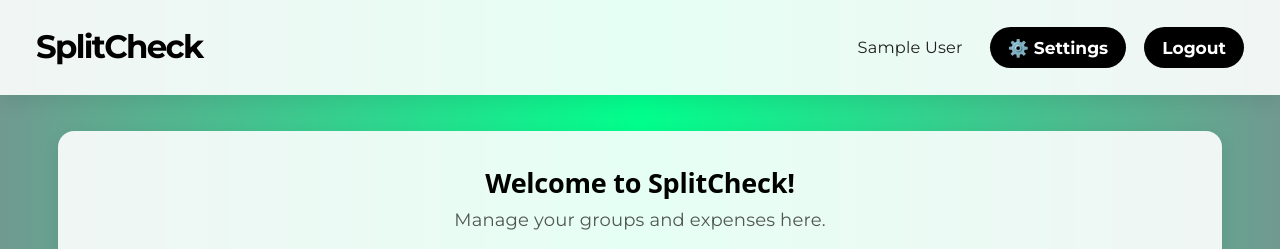
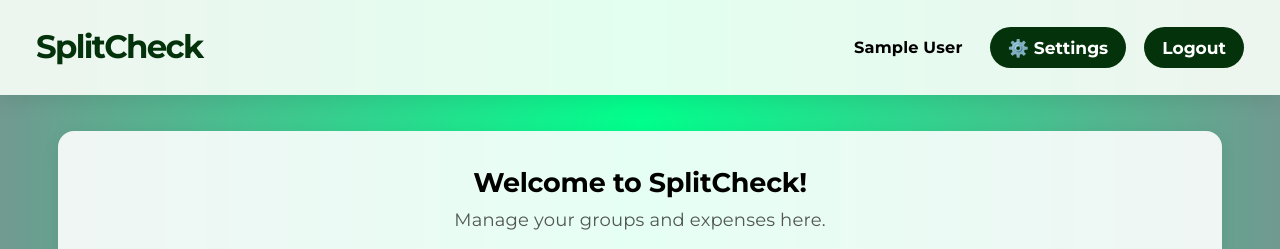
Before and after one commit to cocopuff2234/GroupExpenseTracker, a React (Vite) app in the folder my-react-app/: page /dashboard in a window 1280 px wide. Shown: the top 249 px of the page. Built offline with nearby package versions, Linux system fonts and the light colour scheme; no server answers; the database is empty; sample sign-in values are in the browser's storage.

Commit message:
Fixed edit and add expense buttons, updated dashboard

```diff
--- a/my-react-app/src/pages/GroupDashboard.jsx
+++ b/my-react-app/src/pages/GroupDashboard.jsx
@@ -27,6 +27,7 @@ const initialExpense = {
 
 const getPersonName = (person) => person?.displayName || person?.email || 'Unknown user';
 
+
 const paymentMethodLabels = {
   venmo: 'Venmo',
   zelle: 'Zelle',
@@ -47,6 +48,7 @@ const GroupDashboard = () => {
   const [expenseMode, setExpenseMode] = useState('manual');
   const [newExpense, setNewExpense] = useState(initialExpense);
   const [expenseImageFile, setExpenseImageFile] = useState(null);
+  const [parsedReceipt, setParsedReceipt] = useState(null);
   const [isSavingExpense, setIsSavingExpense] = useState(false);
   const [expenseToEdit, setExpenseToEdit] = useState(null);
   const [editedExpense, setEditedExpense] = useState(initialExpense);
@@ -200,13 +202,15 @@ const GroupDashboard = () => {
 
   const handleExpenseImage = (e) => {
     const file = e.target.files?.[0];
+
     setExpenseImageFile(file || null);
+    setParsedReceipt(null); // ✅ reset OCR cache
+
     setNewExpense((prev) => ({
       ...prev,
       imageName: file?.name || ''
     }));
   };
-
   const handleEditedExpenseChange = (e) => {
     const { name, value } = e.target;
     setEditedExpense((prev) => ({
@@ -282,6 +286,7 @@ const GroupDashboard = () => {
       setIsDeletingExpense(false);
     }
   };
+  const [isScanningReceipt, setIsScanningReceipt] = useState(false);
   const handleScanReceipt = async () => {
     if (!expenseImageFile) return;
 
@@ -292,6 +297,8 @@ const GroupDashboard = () => {
       const parsedData = await parseReceiptWithPython(expenseImageFile);
 
       if (parsedData) {
+        setParsedReceipt(parsedData);
+
         setNewExpense(prev => ({
           ...prev,
           price: parsedData.amount || prev.price,
@@ -308,7 +315,12 @@ const GroupDashboard = () => {
   };
 
   const handleAddExpense = async () => {
-    if (!newExpense.date.trim() || !newExpense.price.trim() || !newExpense.name.trim() || isSavingExpense) {
+    if (
+      !newExpense.date.trim() ||
+      !newExpense.price.trim() ||
+      !newExpense.name.trim() ||
+      isSavingExpense
+    ) {
       return;
     }
 
@@ -317,44 +329,32 @@ const GroupDashboard = () => {
 
     try {
       let imageUrl = '';
-      let parsedData = null;
 
-      if (expenseMode === 'image' && expenseImageFile) {
-        const imagePath = `receipts/${groupId}/${Date.now()}-${expenseImageFile.name}`;
-        const imageRef = ref(storage, imagePath);
 
-        await uploadBytes(imageRef, expenseImageFile);
-        imageUrl = await getDownloadURL(imageRef);
-
-        parsedData = await parseReceiptWithPython(expenseImageFile);
-        if (parsedData) {
-          setNewExpense(prev => ({
-            ...prev,
-            price: parsedData.amount || prev.price,
-            date: parsedData.date || prev.date
-          }));
-        }
-      }
-
-      const detectedPrice = parsedData?.amount;
-      const detectedDate = parsedData?.date;
+      const finalPrice = parsedReceipt?.amount || newExpense.price.trim();
+      const finalDate = parsedReceipt?.date || newExpense.date.trim();
 
       await addDoc(collection(db, 'groups', groupId, 'expenses'), {
-        date: detectedDate || newExpense.date.trim(),
-        price: detectedPrice || newExpense.price.trim(),
+        date: finalDate,
+        price: finalPrice,
         name: newExpense.name.trim(),
         imageName: newExpense.imageName,
         imageUrl,
-        rawText: parsedData?.rawText || '',
+        rawText: parsedReceipt?.rawText || '',
         entryType: expenseMode,
         createdAt: serverTimestamp(),
         createdBy: user.uid,
-        createdByName: userProfile?.displayName || user.displayName || user.email || '',
+        createdByName:
+          userProfile?.displayName ||
+          user.displayName ||
+          user.email ||
+          '',
         createdByEmail: user.email || ''
       });
 
       setNewExpense(initialExpense);
       setExpenseImageFile(null);
+      setParsedReceipt(null); // IMPORTANT
       setExpenseMode('manual');
       setShowExpenseModal(false);
 
@@ -854,7 +854,7 @@ const GroupDashboard = () => {
             <div className="modal-actions">
               <button
                 className="modal-btn cancel"
-                onClick={() => setShowExpenseModal(false)}
+                onClick={() => setExpenseToEdit(null)}
                 disabled={isSavingExpense}
               >
                 Cancel
@@ -862,11 +862,12 @@ const GroupDashboard = () => {
 
               <button
                 className="modal-btn create"
-                onClick={handleAddExpense}
+                onClick={handleUpdateExpense}
                 disabled={
-                  expenseMode === 'manual'
-                    ? (!newExpense.date.trim() || !newExpense.price.trim() || !newExpense.name.trim())
-                    : (!newExpense.price || !newExpense.name)
+                  !editedExpense.date.trim() ||
+                  !editedExpense.price.trim() ||
+                  !editedExpense.name.trim() ||
+                  isUpdatingExpense
                 }
               >
                 Save Expense
--- a/my-react-app/src/styles/Dashboard.css
+++ b/my-react-app/src/styles/Dashboard.css
@@ -15,7 +15,7 @@
 }
 
 .dashboard-header {
-  background: rgba(255, 255, 255, 0.9);
+  background: rgba(251, 255, 250, 0.9);
   padding: 1.5rem 2rem;
   display: flex;
   justify-content: space-between;
@@ -29,7 +29,7 @@
 .dashboard-title {
   font-size: 1.8rem;
   margin: 0;
-  color: #000;
+  color: #04330b;
   font-weight: 800;
   font-family: 'Montserrat', sans-serif;
 }
@@ -42,9 +42,9 @@
 
 .user-email {
   font-size: 0.9rem;
-  color: #1f1f1f;
+  color: #000000;
   margin-right: 0.5rem;
-  font-weight: 500;
+  font-weight: 510;
 }
 
 .icon-button,
@@ -60,7 +60,7 @@
 }
 
 .icon-button {
-  background-color: #000;
+  background-color: #04330b;
   color: #fff;
 }
 
@@ -70,7 +70,7 @@
 }
 
 .logout-button {
-  background-color: #000;
+  background-color: #04330b;
   color: #fff;
 }
 
@@ -100,12 +100,14 @@
   color: #000;
   margin-top: 0;
   font-weight: 700;
+  font-family: 'Montserrat', sans-serif;
   font-size: 1.5rem;
 }
 
 .welcome-section p {
   color: #1f1f1f;
   opacity: 0.75;
+  font-family: 'Montserrat', sans-serif;
 }
 
 .groups-section {
```
Lines whose indentation alone changed are shown as unchanged.
